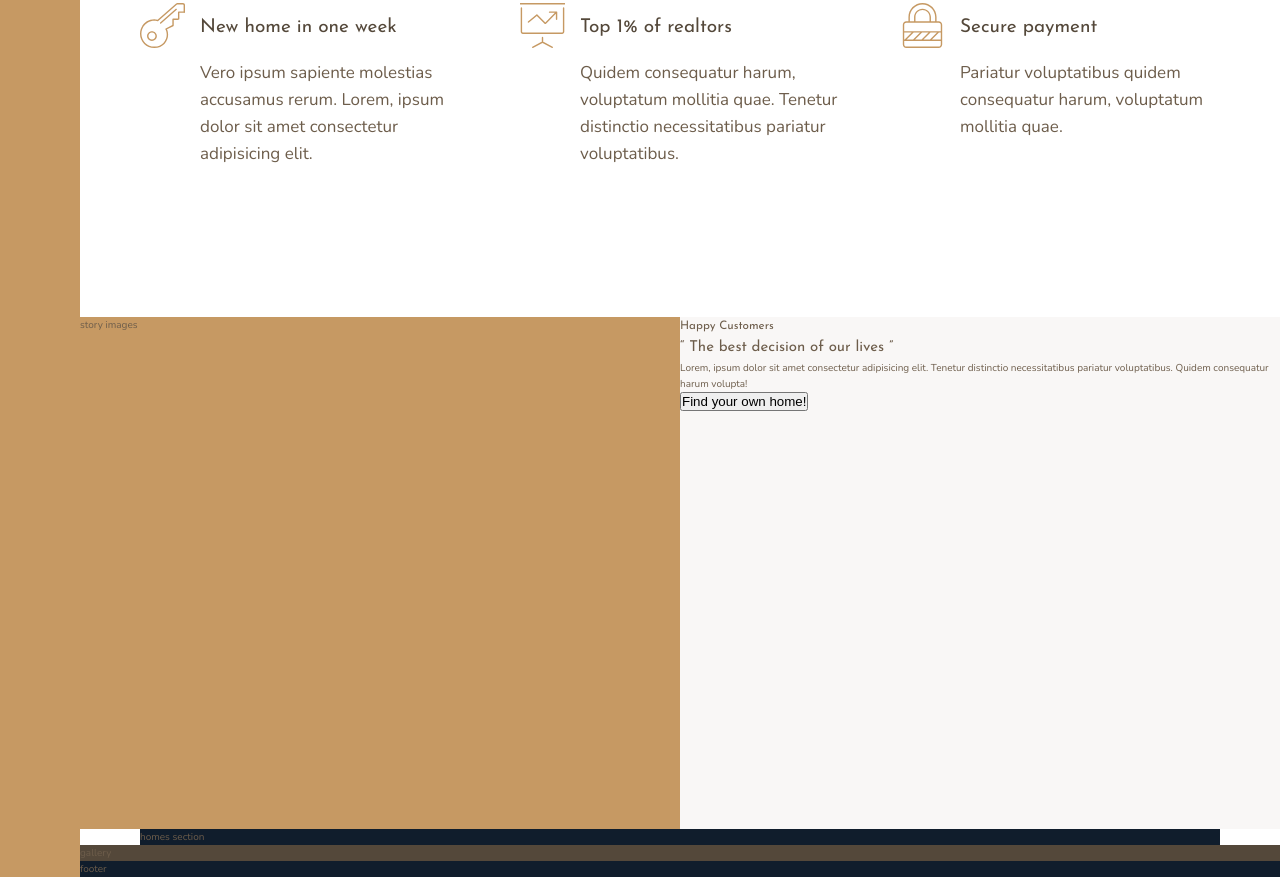
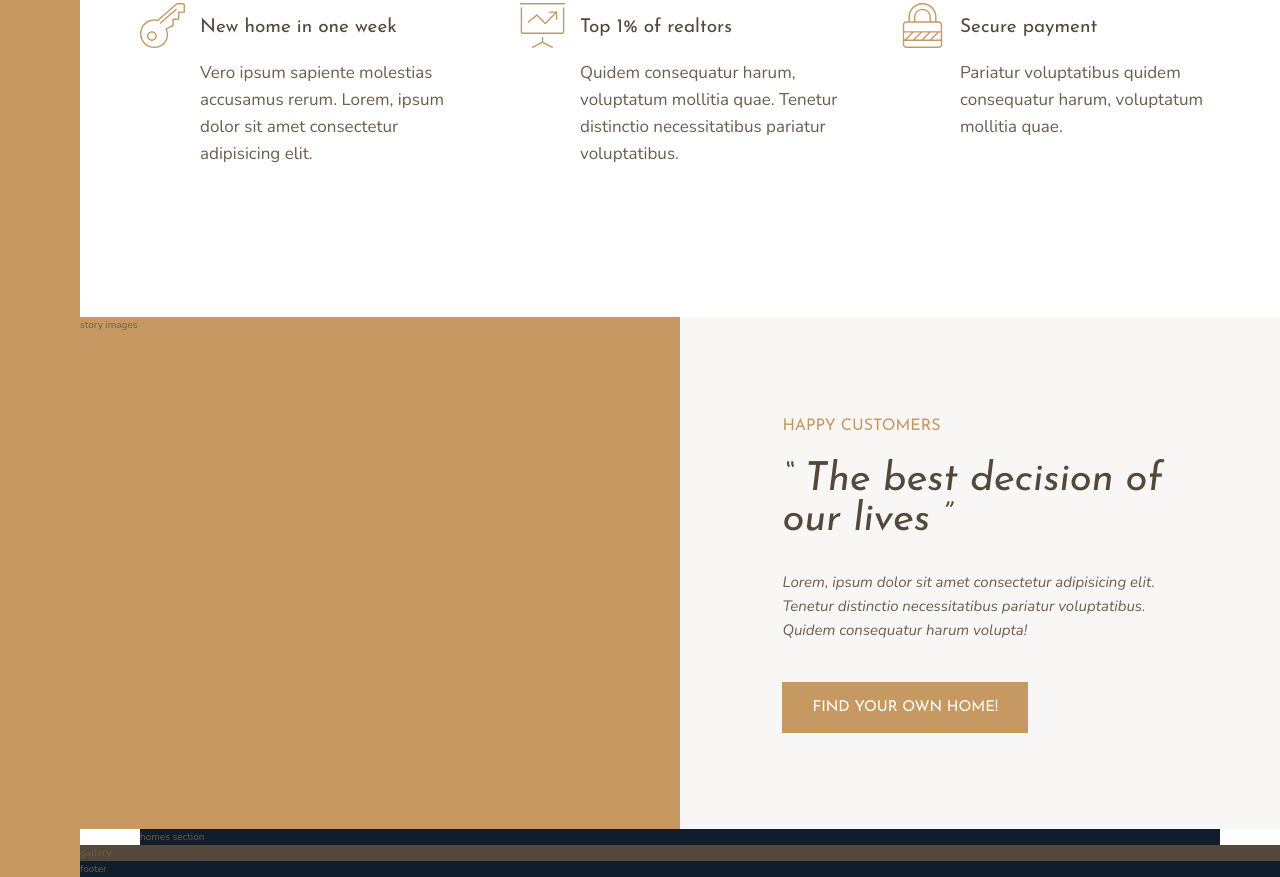
Before and after one commit to agohorel/grid-tut, a website: page index.html in a window 1280 px wide. Shown: the part 991-1868 px from the top of the page. Drawn offline with nearby package versions, Linux system fonts and the light colour scheme.

Commit message:
story text styling

```diff
--- a/index.html
+++ b/index.html
@@ -74,8 +74,8 @@
         </div>
 
         <div class="story__content">
-            <h3 class="heading-3">Happy Customers</h3>
-            <h2 class="heading-2">&ldquo; The best decision of our lives &rdquo;</h2>
+            <h3 class="heading-3 mb-sm">Happy Customers</h3>
+            <h2 class="heading-2 heading-2--dark mb-md">&ldquo; The best decision of our lives &rdquo;</h2>
             <p class="story__text">
                 Lorem, ipsum dolor sit amet consectetur adipisicing elit. Tenetur distinctio necessitatibus pariatur voluptatibus. Quidem consequatur harum volupta!
             </p>
--- a/sass/_story.scss
+++ b/sass/_story.scss
@@ -1,11 +1,25 @@
 .story {
+
 	&__pictures {
 		background-color: $color-primary;
 		grid-column: full-start / col-end 4;
 	}
 
 	&__content {
+		display: flex;
+		flex-direction: column;
+		justify-content: center;
+		align-items: flex-start;
+
 		background-color: $color-grey-light-1;
 		grid-column: col-start 5 / full-end;
+
+		padding: 6rem 8vw;
+	}
+
+	&__text {
+		font-size: 1.5rem;
+		font-style: italic;
+		margin-bottom: 4rem;
 	}
 }
--- a/sass/_typography.scss
+++ b/sass/_typography.scss
@@ -9,10 +9,21 @@
 
 .heading-2 {
 	@extend %heading;
+
+	font-size: 4rem;
+	font-style: italic;
+	line-height: 1;
+
+	&--light {color: $color-grey-light-1;}
+	&--dark {color: $color-grey-dark-1;}
 }
 
 .heading-3 {
 	@extend %heading;
+
+	font-size: 1.6rem;
+	color: $color-primary;
+	text-transform: uppercase;
 }
 
 .heading-4 {
@@ -22,3 +33,25 @@
 	&--light {color: $color-grey-light-1;}
 	&--dark {color: $color-grey-dark-1;}
 }
+
+.btn {
+	background-color: $color-primary;
+	color: #fff;
+	border: none;
+	border-radius: 0;
+	font-family: $font-display;
+	font-size: 1.5rem;
+	text-transform: uppercase;
+	padding: 1.8rem 3rem;
+	cursor: pointer;
+	transition: .2s all;
+
+	&:hover {
+		background-color: $color-primary-dark;
+	}
+}
+
+.mb-sm {margin-bottom: 2rem;}
+.mb-md {margin-bottom: 3rem;}
+.mb-lg {margin-bottom: 4rem;}
+.mb-xl {margin-bottom: 8rem;}
```
Also changed, not shown: css/style.css.
